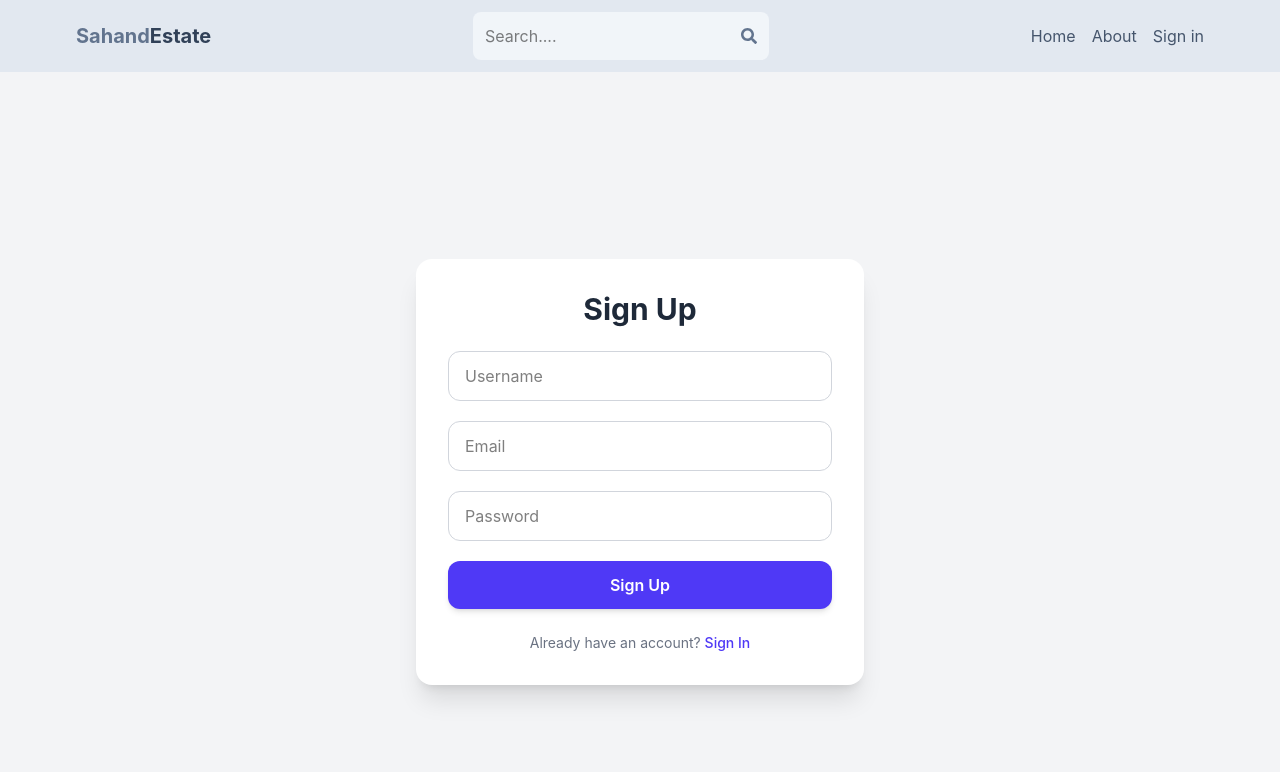
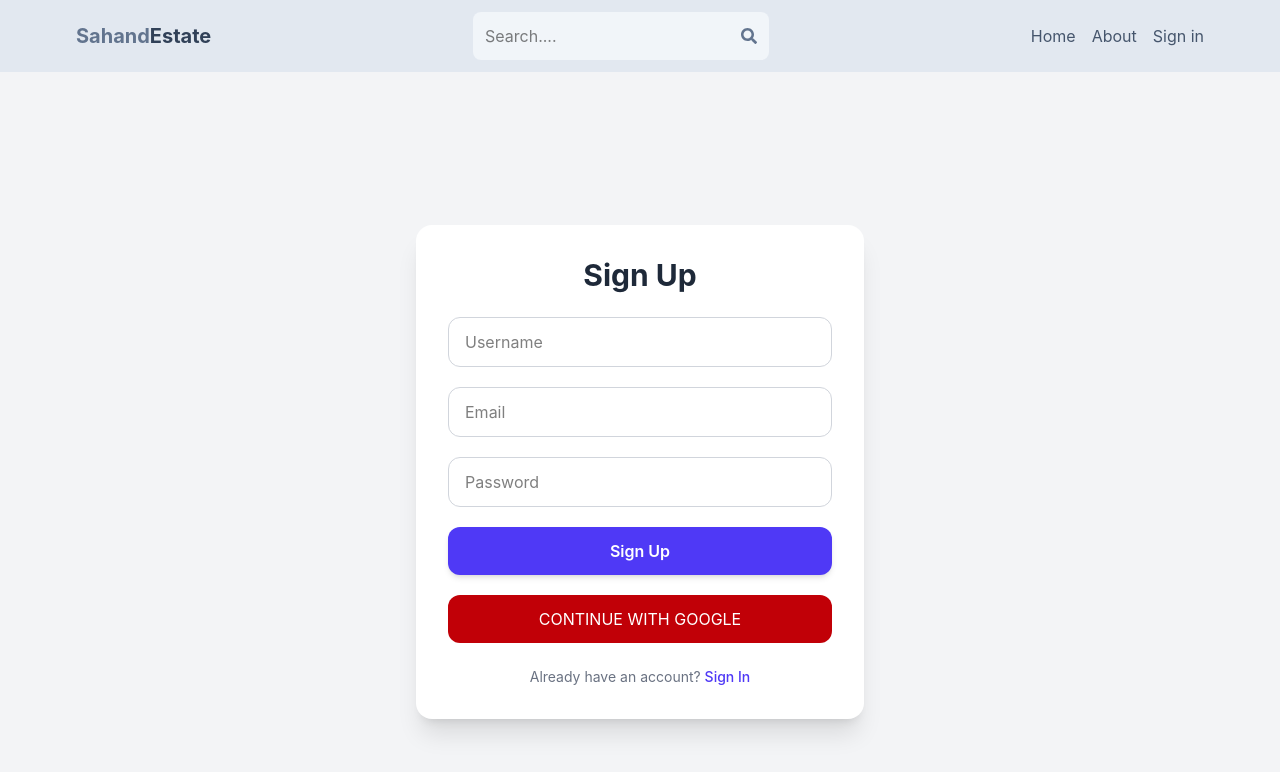
Before and after one commit to mfaisal909/mernstack1, a React (Vite) app: page /sign-up in a window 1280 px wide. Shown: the top 772 px of the page. Built offline with nearby package versions, Linux system fonts and the light colour scheme.

Commit message:
create and add oauth

```diff
--- /dev/null
+++ b/src/components/OAuth.jsx
@@ -0,0 +1,38 @@
+import { getAuth, GoogleAuthProvider, signInWithPopup } from 'firebase/auth'
+import { app } from '../firebase'
+import { useDispatch } from 'react-redux'
+import { signInSuccess } from '../redux/user/userSlice'
+import { useNavigate } from 'react-router-dom'
+export default function OAuth() {
+  const dispatch=useDispatch()
+  const navigate=useNavigate()
+  const handlerGoogle=async()=>{
+   try {
+    const provider=new GoogleAuthProvider()
+    const auth=getAuth(app)
+
+    const result=await signInWithPopup(auth,provider)
+    const res=await fetch('/api/auth/google',{
+      method:'POST',
+      headers:{
+        'Content-Type':'application/json',
+      },
+      credentials: 'include',
+     body:JSON.stringify({name:result.user.displayName,email:result.user.email,photo:result.
+      user.photoURL
+     }),
+    });
+    const data=await res.json()
+    dispatch(signInSuccess(data))
+    navigate('/')
+   } catch (error) {
+    console.log("could not sign in with google",error)
+   }
+  }
+  return (
+   <button onClick={handlerGoogle} type='button' className="w-full bg-red-700 text-white py-3 rounded-xl uppercase hover:opacity-95"
+          >
+            Continue with google
+          </button>
+  )
+}
--- /dev/null
+++ b/src/firebase.js
@@ -0,0 +1,17 @@
+// Import the functions you need from the SDKs you need
+import { initializeApp } from "firebase/app";
+// TODO: Add SDKs for Firebase products that you want to use
+// https://firebase.google.com/docs/web/setup#available-libraries
+
+// Your web app's Firebase configuration
+const firebaseConfig = {
+  apiKey: import.meta.env.VITE_FIREBASE_API_KEY,
+  authDomain: "mernstack1-f35b3.firebaseapp.com",
+  projectId: "mernstack1-f35b3",
+  storageBucket: "mernstack1-f35b3.firebasestorage.app",
+  messagingSenderId: "519776223505",
+  appId: "1:519776223505:web:47f7481169ca0b0ac6ccb0"
+};
+
+// Initialize Firebase
+export const app = initializeApp(firebaseConfig);
--- a/src/pages/SignIn.jsx
+++ b/src/pages/SignIn.jsx
@@ -2,6 +2,7 @@
 import { Link, useNavigate } from 'react-router-dom';
 import { useDispatch, useSelector } from 'react-redux';
 import { signInStart,signInSuccess,signInFailure } from '../redux/user/userSlice';
+import OAuth from '../components/Oauth';
 export default function SignUp() {
   const [formData, setFormData] = useState({});
   const {loading,error}=useSelector((state)=>state.user)
@@ -35,7 +36,7 @@
       dispatch(signInSuccess(data))
       navigate('/');
     } catch (error) {
-      dispatch(signInFailure(error.message))
+      next(error)
     }
   };
 
@@ -75,7 +76,7 @@
           >
             {loading ? 'Loading...' : 'Sign In'}
           </button>
-
+          <OAuth/>
         </form>
 
         {error && (
--- a/src/pages/SignUp.jsx
+++ b/src/pages/SignUp.jsx
@@ -1,5 +1,6 @@
 import { useState } from 'react';
 import { Link, useNavigate } from 'react-router-dom';
+import OAuth from '../components/Oauth';
 
 export default function SignUp() {
   const [formData, setFormData] = useState({});
@@ -89,7 +90,7 @@
           >
             {loading ? 'Loading...' : 'Sign Up'}
           </button>
-
+         <OAuth/>
         </form>
 
         {error && (
```
Also changed, not shown: 1 other file (tests, documents, lock files or other folders).
